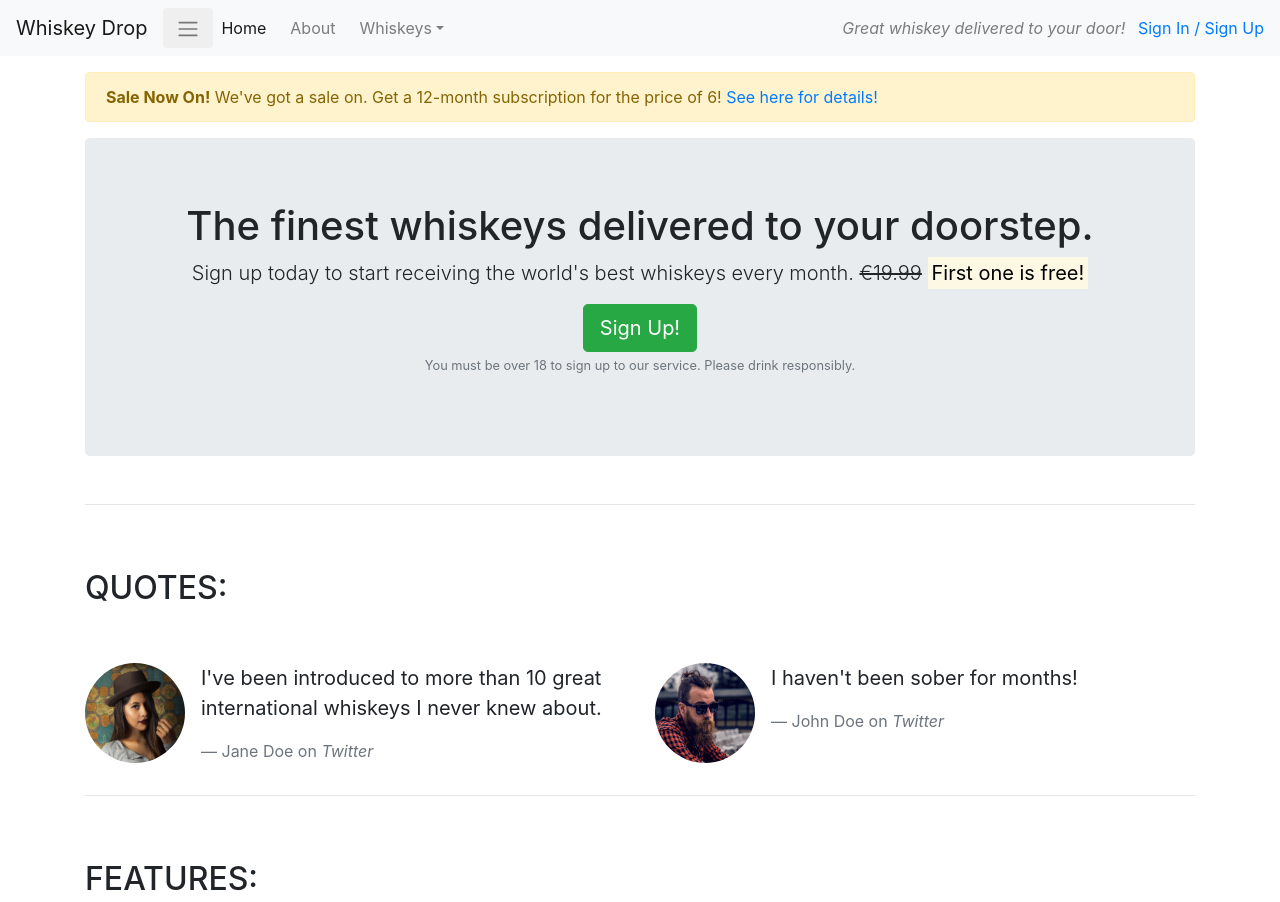
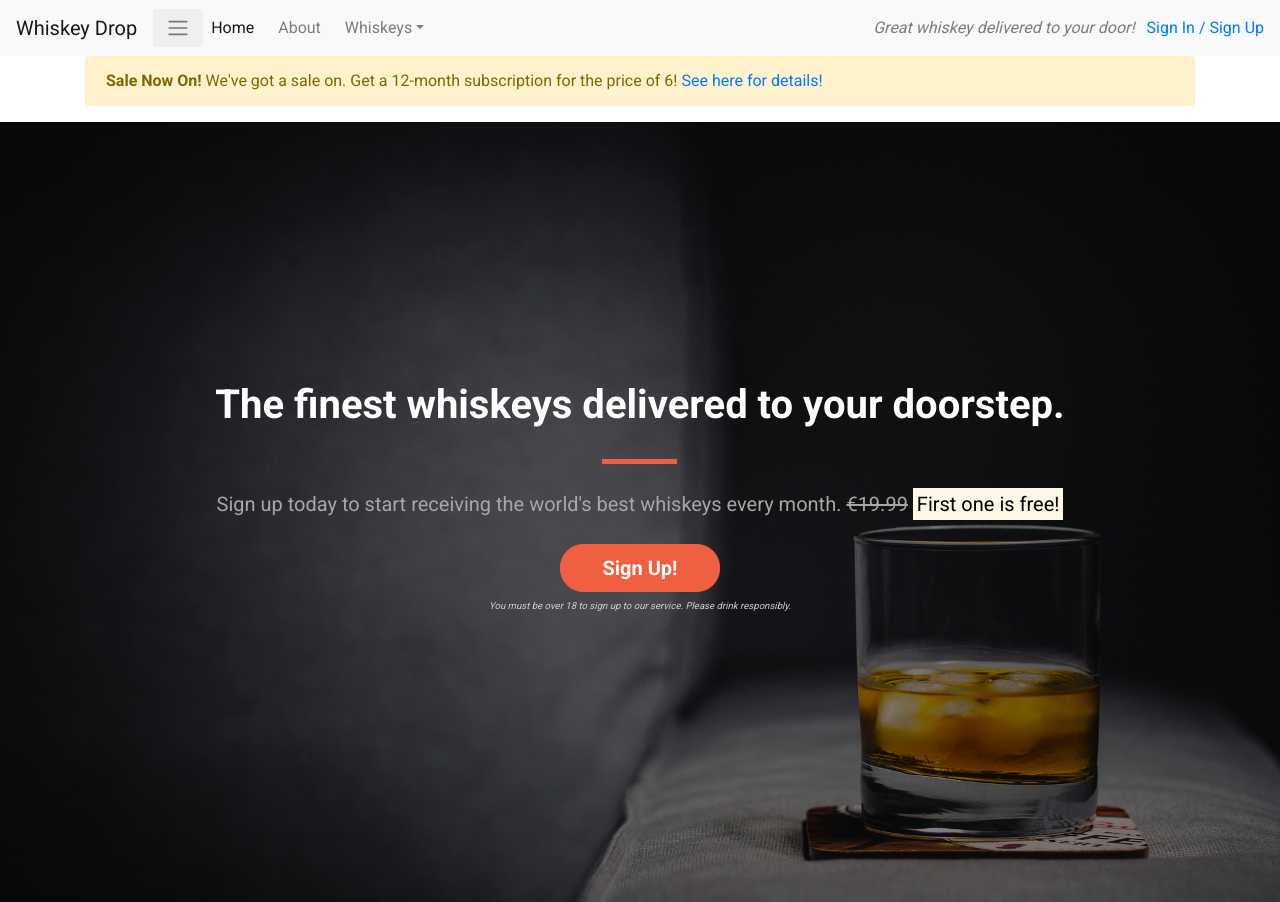
Before and after one commit to Matthew-Hurrell/bootstrap-test, a plain HTML site: page index.html in a window 1280 px wide. Shown: the top 902 px of the page. Drawn offline with nearby package versions, Linux system fonts and the light colour scheme.

Commit message:
Add basic CSS styling to callout section.

```diff
--- /dev/null
+++ b/css/style.css
@@ -0,0 +1,104 @@
+
+@import url('https://fonts.googleapis.com/css2?family=Roboto:wght@400;700&display=swap');
+
+body {
+    font-family: 'Roboto', sans-serif;
+}
+
+.alert-container {
+
+
+}
+
+.features-container {
+
+
+}
+
+.callout-container {
+    height: 100vh;
+    background: url(/images/whiskey-background.jpeg) no-repeat bottom right fixed;
+    -webkit-background-size: cover;
+    -moz-background-size: cover;
+    -o-background-size: cover;
+    background-size: cover;
+    display: flex;
+    align-items: center;
+    justify-content: center;
+    position: relative;
+}
+
+.quotes-container {
+
+
+}
+
+.opaque-overlay {
+    position: absolute;
+    top: 0;
+    left: 0;
+    height: 100%;
+    width: 100%;
+    background-color: rgba(0,0,0,0.5);
+}
+
+/* Block Dividers */
+
+.block-divider {
+    width: 75px;
+    height: 5px;
+    border: 0;
+}
+
+.block-divider--orange {
+    background-color: #f05f40;
+}
+
+.block-divider--short {
+    width: 35px;
+}
+
+/* Jumbotron */
+
+.jumbotron {
+    background-color: transparent;
+}
+
+.jumbotron-header {
+    color: white;
+    font-weight: bold;
+    margin-bottom: 30px;
+}
+
+.jumbotron .lead {
+    margin: 25px 0;
+    color: #a7a7a7;
+}
+
+.jumbotron small {
+    font-size: 60%;
+    font-style: italic;
+    color: #d0d0d0;
+}
+
+/* Buttons */
+
+.btn--cta {
+    font-weight: bold;
+    border-radius: 23px;
+    width: 160px;
+}
+
+.btn--red {
+    color: white;
+    background-color: #f05f40;
+    border-color: #f05f40;
+}
+
+.btn--red:hover,
+.btn--red:active,
+.btn--red:focus,
+.btn--red:active:focus {
+    background-color: #df4929;
+    border-color: #df4929;
+}
--- a/index.html
+++ b/index.html
@@ -6,6 +6,7 @@
     <meta name="viewport" content="width=device-width, initial-scale=1.0">
     <title>Whiskey Drop | Taste a new whiskey every month</title>
     <link rel="stylesheet" href="https://maxcdn.bootstrapcdn.com/bootstrap/4.1.3/css/bootstrap.min.css">
+    <link rel="stylesheet" href="/css/style.css">
     <script src="https://kit.fontawesome.com/008ae79857.js" crossorigin="anonymous"></script>
 </head>
 
@@ -38,7 +39,8 @@
             <a href="/login">Sign In / Sign Up</a>
         </div>
     </nav>
-    <article class="container mt-3">
+
+    <div class="container alert-container">
         <div class="row d-none d-sm-block">
             <div class="col-12">
                 <div class="alert alert-warning">
@@ -47,25 +49,32 @@
                 </div>
             </div>
         </div>
+    </div>
+
     <!-- Callout -->
+    <div class="callout-container container-fluid">
+        <div class="opaque-overlay">&nbsp;</div>
         <div class="row">
             <div class="col-12">
                 <section class="callout jumbotron text-center">
-                    <h1>The finest whiskeys delivered to your doorstep.</h1>
+                    <h1 class="jumbotron-header">The finest whiskeys delivered to your doorstep.</h1>
+                    <hr class="block-divider block-divider--orange">
                     <p class="lead">Sign up today to start receiving the world's best whiskeys every month.
                         <s class="d-none d-sm-inline">€19.99</s>
                         <span class="d-inline d-sm-none"><br></span>
                         <strong><mark>First one is free!</mark></strong></p>
-                    <button class="btn btn-lg btn-success" data-toggle="modal" data-target="#signUpModal">Sign Up!</button>
+                    <button class="btn btn-lg btn--cta btn--red" data-toggle="modal" data-target="#signUpModal">Sign Up!</button>
                     <p class="text-muted"><small>You must be over 18 to sign up to our service. Please drink
                         responsibly.</small></p>
                 </section>
+            </div>
         </div>
     </div>
     <!-- /.callout -->
     <hr>
 
         <!-- Quotes -->
+        <div class="quotes-container">
             <section class="quotes">
                 <div class="row">
                     <div class="col-12 my-5">
@@ -101,10 +110,12 @@
                     </div>
                 </div>
             </section>
+        </div>
         <!-- /.quotes -->
         <hr>
 
         <!-- Features -->
+        <div class="features-container">
             <section class="features">
                 <div class="row">
                     <div class="col-12 my-5">
@@ -135,8 +146,8 @@
                     </div>
                 </div>
             </section>
+        </div>
         <!-- /.features -->
-    </article>
 
     <div class="modal" tabindex="-1" role="dialog" id="signUpModal">
         <div class="modal-dialog" role="document">
```
Also changed, not shown: images/whiskey-background.jpeg (added). Lines whose indentation alone changed are shown as unchanged.
